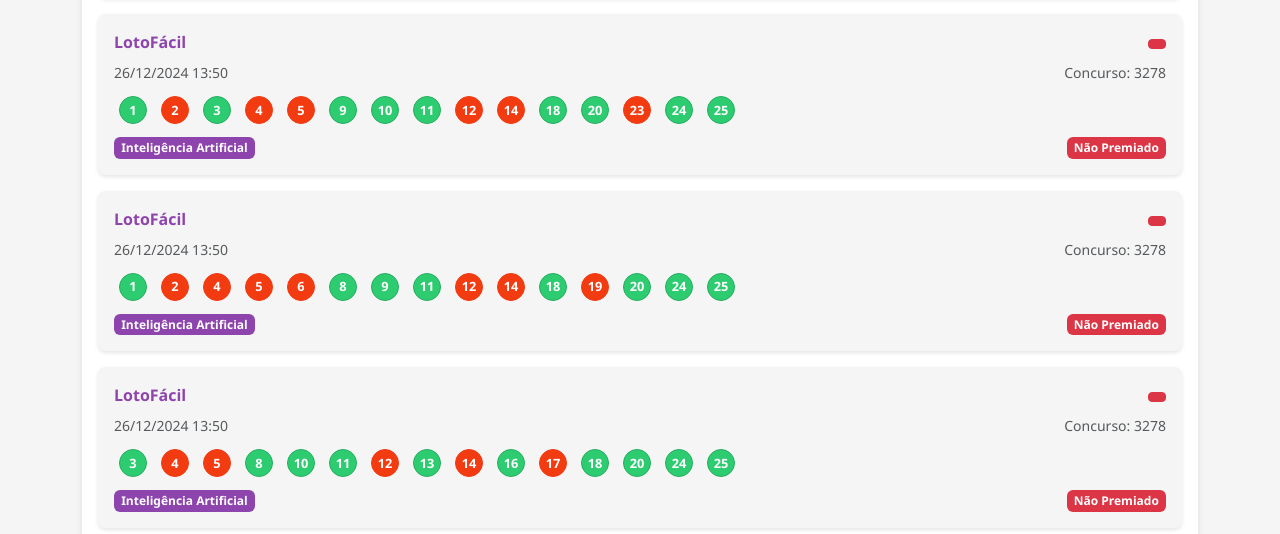
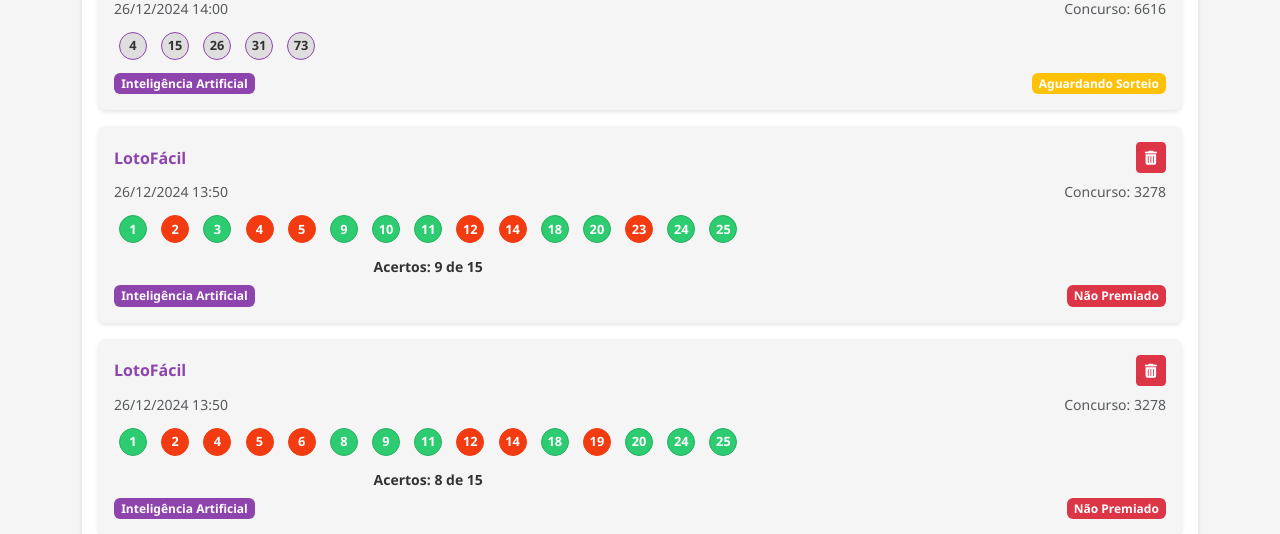
Before and after one commit to BrunoZanella/loteria, a Django app: page /history/ in a window 1280 px wide. Shown: the part 3074-3608 px from the top of the page. Run offline with Django 5.2, Linux system fonts and the light colour scheme; a user stored in the database is signed in; data comes from the database, SQL or seed files in the repository; both versions use the stored data as it was after the commit; some libraries are stand-ins or nearby versions.

Commit message:
atualizacao nas cores

```diff
--- a/lottery_app/views.py
+++ b/lottery_app/views.py
@@ -11,6 +11,7 @@
 from django.core.cache import cache
 from datetime import datetime
 from django.contrib.auth import login, logout
+import time
 
 def user_logout(request):
     logout(request)
@@ -94,17 +95,18 @@
             return JsonResponse({'numbers': [numbers]})  # Return as list for consistency
         elif method == 'auto':
             # Generate unique random combinations
+            time.sleep(3)  # Atraso de 1 segundo para simular um tempo maior de processamento
             predictions = []
             while len(predictions) < num_tickets:
                 numbers = random.sample(range(1, game.total_numbers + 1), game.numbers_to_choose)
-                if sorted(numbers) not in predictions:
-                    predictions.append(sorted(numbers))
+                if numbers not in predictions:  # Não precisa de sorted(), porque números já estão aleatórios
+                    predictions.extend(numbers)  # Use extend para adicionar os números diretamente
+
             return JsonResponse({'numbers': predictions})
         else:  # AI method
             predictions = generate_ai_numbers(game, num_tickets)
             if not isinstance(predictions, list):
                 predictions = [predictions]
-            print('predictions',predictions)
             return JsonResponse({'numbers': predictions})
 
     return JsonResponse({'error': 'Invalid request'}, status=400)
--- a/templates/base.html
+++ b/templates/base.html
@@ -7,7 +7,7 @@
         <title>SortePlay</title>
 
         <!-- Favicon -->
-        <link rel="icon" href="{% static 'images/sorte_play_14.jpg' %}" type="image/jpeg">
+        <link rel="icon" href="{% static 'images/sorte_play_6_copy.png' %}" type="image/jpeg">
 
         <!-- Bootstrap CSS -->
         <link href="https://cdn.jsdelivr.net/npm/bootstrap@5.3.2/dist/css/bootstrap.min.css" rel="stylesheet">
@@ -169,7 +169,7 @@
     </div>
 
     <script src="https://cdn.jsdelivr.net/npm/bootstrap@5.3.2/dist/js/bootstrap.bundle.min.js"></script>
-    <script src="https://kit.fontawesome.com/your-fontawesome-kit.js"></script>
+    <link href="https://cdnjs.cloudflare.com/ajax/libs/font-awesome/6.0.0-beta3/css/all.min.css" rel="stylesheet">
 </body>
 </html>
 
--- a/templates/lottery_app/history.html
+++ b/templates/lottery_app/history.html
@@ -35,6 +35,7 @@
                                     <span>{{ ticket.created_at|date:"d/m/Y H:i" }}</span>
                                     <span>Concurso: {{ ticket.concurso }}</span>
                                 </div>
+
                             </div>
                         </div>
 
@@ -45,6 +46,7 @@
                                         <span class="lottery-number awaiting">{{ number }}</span>
                                     {% endfor %}
                                 {% else %}
+                                    <div class="numbers">
                                         {% with result=ticket.check_matches %}
                                             {% for number in ticket.numbers %}
                                                 {% if number in result.0 %}
@@ -53,9 +55,16 @@
                                                     <span class="lottery-number no-match">{{ number }}</span>
                                                 {% endif %}
                                             {% endfor %}
+
+                                            <!-- Exibe a quantidade de acertos abaixo dos números -->
+                                            <div class="acertos mt-2">
+                                                <strong>Acertos: {{ result.0|length }} de {{ ticket.game.numbers_to_choose }}</strong>
+                                            </div>
                                         {% endwith %}
+                                    </div>
                                 {% endif %}
                             </div>
+
                             <div class="ticket-footer d-flex justify-content-between align-items-center mt-2">
                                 <span class="badge method-badge">{{ ticket.get_generation_method_display }}</span>
                                 {% if not ticket.sorteados %}
@@ -157,6 +166,12 @@
             height: 24px;
             font-size: 0.7rem;
         }
+    }
+    .acertos {
+        text-align: center;
+        font-size: 14px; /* Tamanho da fonte para a quantidade de acertos */
+        font-weight: bold;
+        color: #333; /* Cor do texto */
     }
 </style>
 {% endblock %}
--- a/templates/lottery_app/home.html
+++ b/templates/lottery_app/home.html
@@ -50,7 +50,7 @@
         </div>
     {% endif %}
 
-    <div id="loadingModal" class="modal fade" tabindex="-1" aria-labelledby="loadingModalLabel" aria-hidden="true">
+    <div id="loadingModal" class="modal fade" tabindex="-1" aria-labelledby="loadingModalLabel" style="display: block;" inert>
         <div class="modal-dialog">
             <div class="modal-content">
                 <div class="modal-body text-center">
@@ -65,6 +65,7 @@
             </div>
         </div>
     </div>
+
 
     <style>
         .fixed-buttons {
```
Also changed, not shown: lottery_project/settings.py (+5 -5 lines), admin-interface/favicon/sorte_play_6_copy.png (added), db.sqlite3, static/images/sorte_play_6_copy.jpg (added), static/images/sorte_play_6_copy.png (added). Lines whose indentation alone changed are shown as unchanged.
